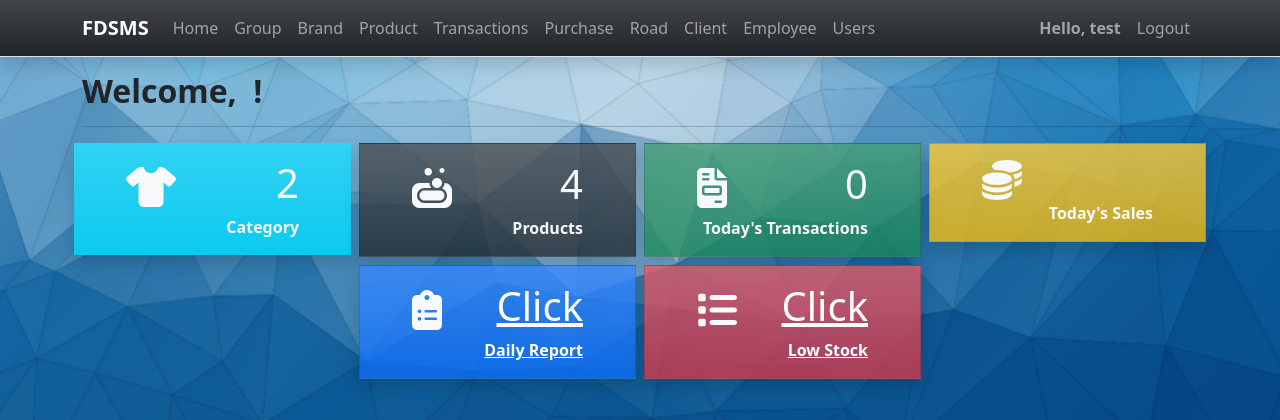
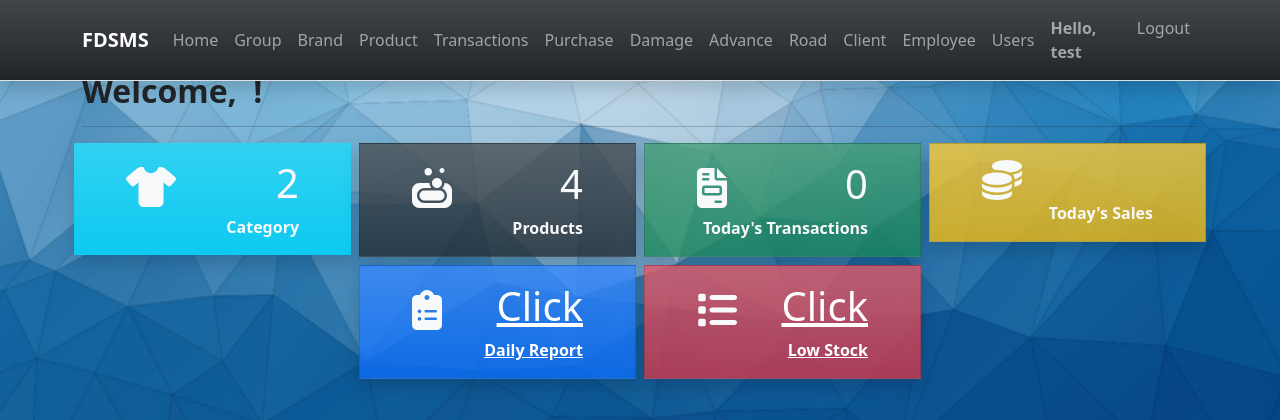
Before and after one commit to ShafayetZim/freedom_distribution, a Django app: page / in a window 1280 px wide. Shown: the top 420 px of the page. Run offline with Django 4.2, Linux system fonts and the light colour scheme; a user stored in the database is signed in; data comes from the database, SQL or seed files in the repository; parts of the project's set-up code (start-up, migrations or seed data) failed here and were passed over; some libraries are stand-ins or nearby versions.

Commit message:
damage, advance added

```diff
--- a/store/templates/topNavigation.html
+++ b/store/templates/topNavigation.html
@@ -102,6 +102,16 @@
             >
           </li>
           <li class="nav-item">
+            <a class="nav-link" aria-current="page" href="{% url 'damage-page' %}"
+              >Damage</a
+            >
+          </li>
+          <li class="nav-item">
+            <a class="nav-link" aria-current="page" href="{% url 'advance-page' %}"
+              >Advance</a
+            >
+          </li>
+          <li class="nav-item">
             <a class="nav-link" aria-current="page" href="{% url 'road-page' %}"
               >Road</a
             >
```
